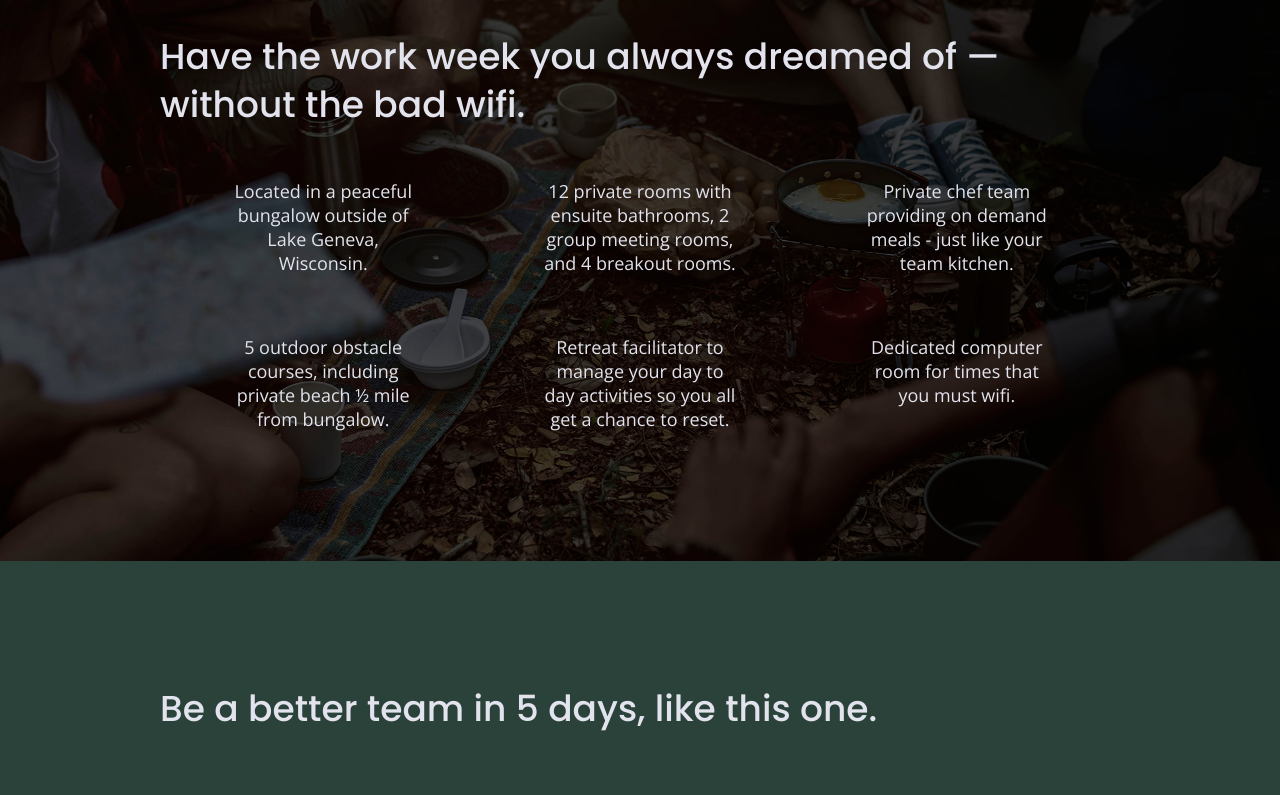
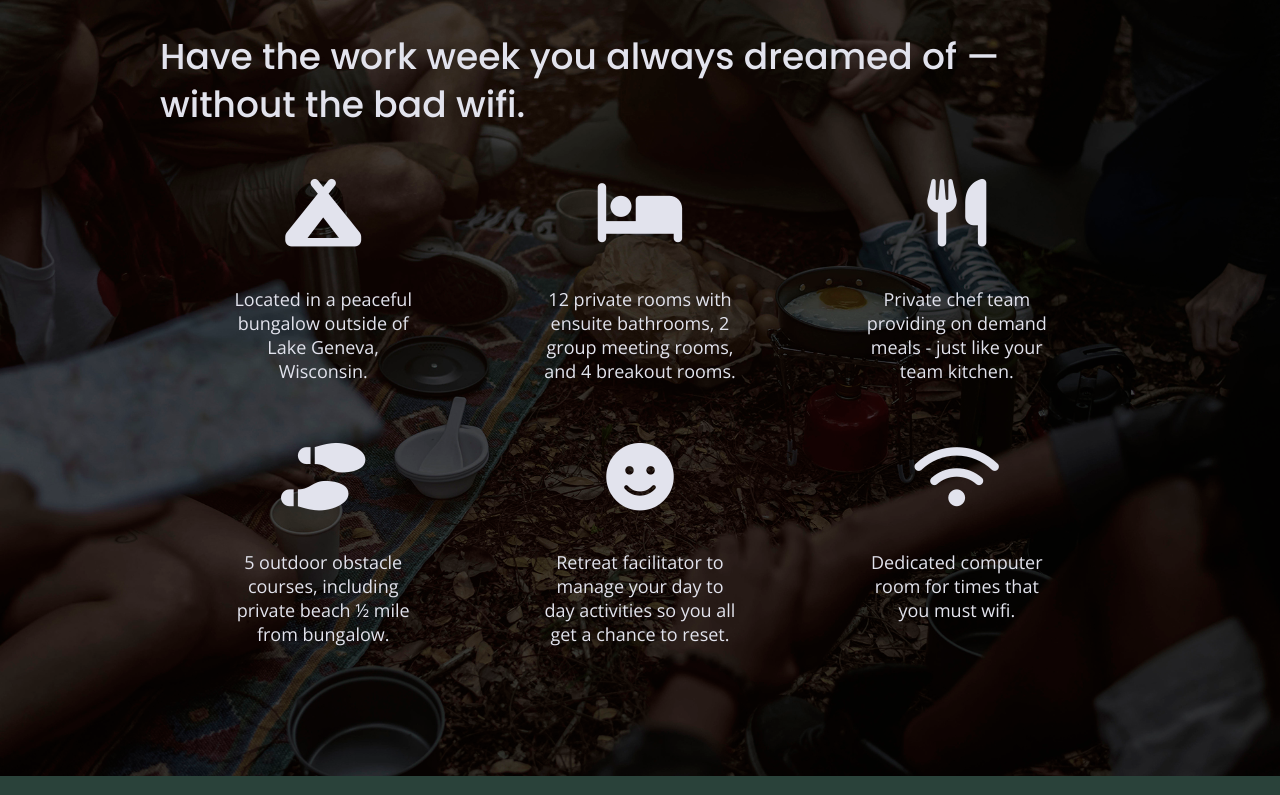
Before and after one commit to JansHans/unplugged-retreat, a website built with Parcel: page index.html in a window 1280 px wide. Shown: the part 1116-1911 px from the top of the page. Built offline with nearby package versions, Linux system fonts and the light colour scheme.

Commit message:
Added fontawesome fonts

```diff
--- a/css/main.css
+++ b/css/main.css
@@ -322,6 +322,11 @@ input[type=button] {
   justify-content: center;
   align-items: flex-start;
   flex-flow: row wrap;
+}
+
+.features i {
+  font-size: 3.75em;
+  margin-bottom: 40px;
 }
 
 .features p {
--- a/index.html
+++ b/index.html
@@ -19,6 +19,9 @@
 
   <link rel="stylesheet" href="css/normalize.css">
   <link rel="stylesheet" href="css/main.css">
+  <!-- FontAwesome CDN version 6 -->
+  <script src="https://kit.fontawesome.com/78103b52d6.js"
+    crossorigin="anonymous"></script>
   <!-- Google Fonts -->
   <link
     href="https://fonts.googleapis.com/css?family=Open+Sans:400,700|Poppins:500,700"
@@ -84,20 +87,26 @@
         <!-- Add your features content here -->
         <div class="features-items">
           <article>
-            <p class="fontawesome-icon"></p>
+            <p class="fontawesome-icon">
+              <i class="fas fa-campground"></i>
+            </p>
             <p class="features-item-description">Located in
               a
               peaceful bungalow outside of Lake Geneva,
               Wisconsin.</p>
           </article>
           <article>
-            <p class="fontawesome-icon"></p>
+            <p class="fontawesome-icon">
+              <i class="fas fa-bed"></i>
+            </p>
             <p class="features-item-description">12 private
               rooms with ensuite bathrooms, 2 group meeting
               rooms, and 4 breakout rooms.</p>
           </article>
           <article>
-            <p class="fontawesome-icon"></p>
+            <p class="fontawesome-icon">
+              <i class="fas fa-utensils"></i>
+            </p>
             <p class="features-item-description">Private
               chef
               team providing on demand meals - just like
@@ -105,21 +114,27 @@
               team kitchen.</p>
           </article>
           <article>
-            <p class="fontawesome-icon"></p>
+            <p class="fontawesome-icon">
+              <i class="fas fa-shoe-prints"></i>
+            </p>
             <p class="features-item-description">5 outdoor
               obstacle courses, including private beach ½
               mile
               from bungalow.</p>
           </article>
           <article>
-            <p class="fontawesome-icon"></p>
+            <p class="fontawesome-icon">
+              <i class="fas fa-smile"></i>
+            </p>
             <p class="features-item-description">Retreat
               facilitator to manage your day to day
               activities
               so you all get a chance to reset.</p>
           </article>
           <article>
-            <p class="fontawesome-icon"></p>
+            <p class="fontawesome-icon">
+              <i class="fas fa-wifi"></i>
+            </p>
             <p class="features-item-description">Dedicated
               computer room for times that you must wifi.
             </p>
```
Also changed, not shown: about/index.html (+2 -0 lines), faq/index.html (+2 -0 lines).
